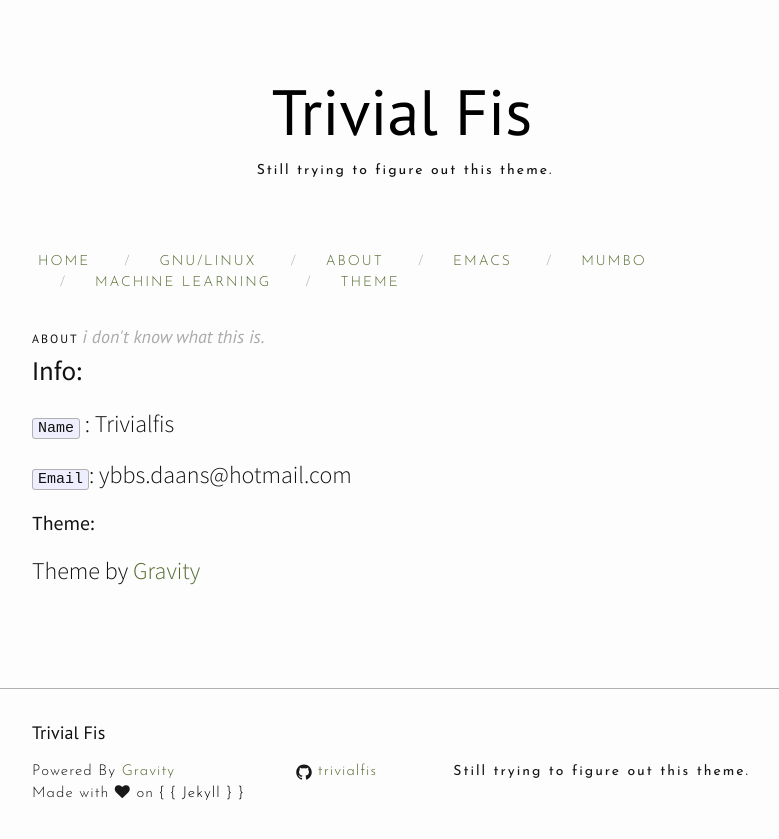
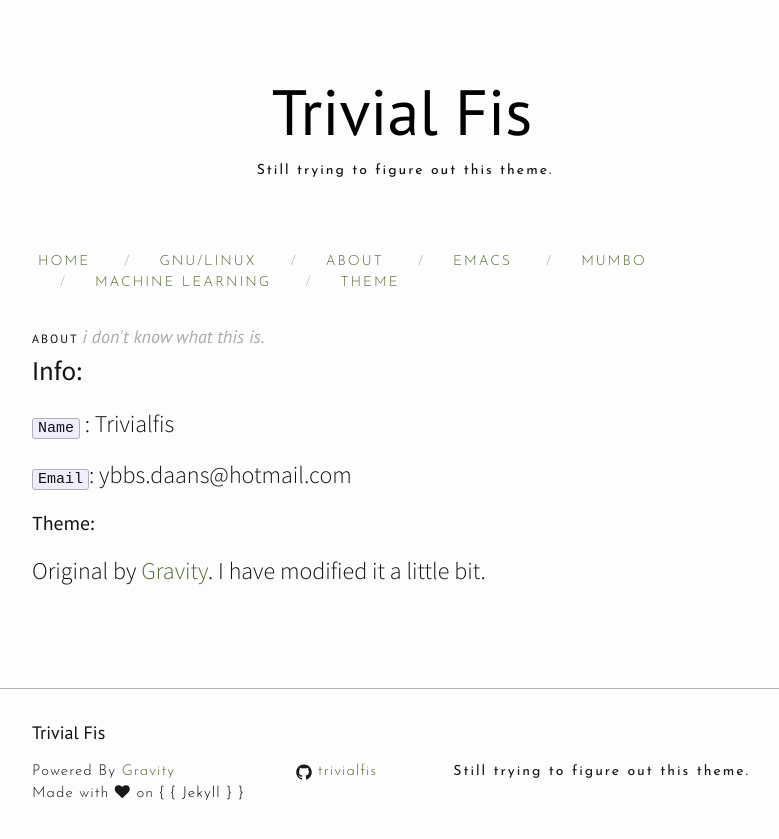
Before and after one commit to trivialfis/trivialfis.github.io, a Jekyll site: the page built from about.md, in a window 1280 px wide. Shown: the top 839 px of the page, without its empty margins (238-1017 px from the left). Built offline with Jekyll 4.4.1, drawn with Linux system fonts in a browser that asks for light colours; nearby versions of some CDN libraries.

Commit message:
Tip about theme

```diff
--- a/about.md
+++ b/about.md
@@ -11,4 +11,5 @@ tagline: "I don't know what this is."
 `Email`: ybbs.daans@hotmail.com
 
 #### Theme:
-Theme by [Gravity](http://github.com/hemangsk/Gravity)
+Original by [Gravity](http://github.com/hemangsk/Gravity).
+I have modified it a little bit.
```
